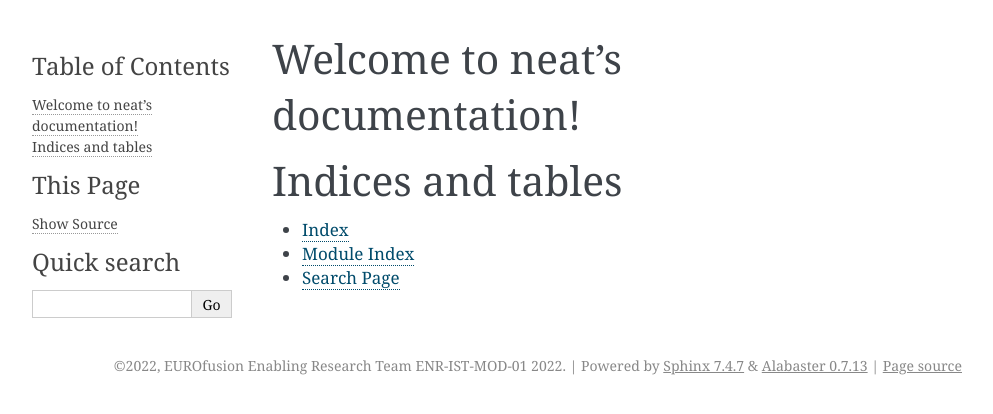
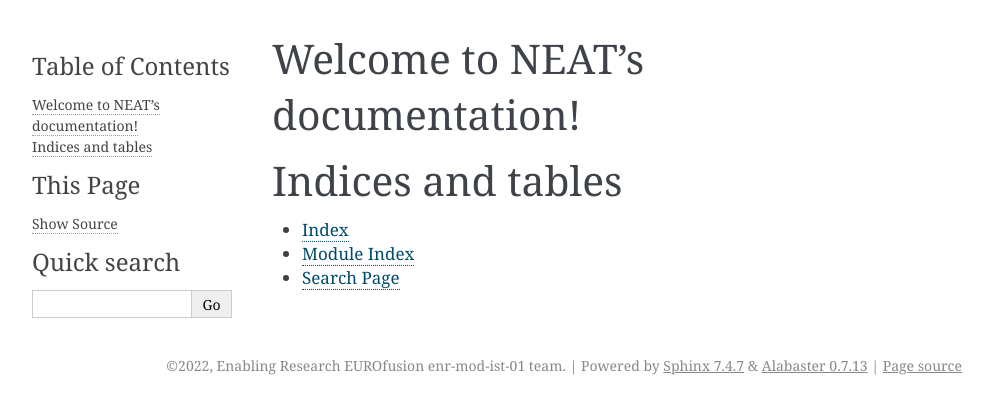
Before and after one commit to rogeriojorge/NEAT, a Sphinx documentation site: the page built from docs/source/index.rst, in a window 1280 px wide. Shown: the top 414 px of the page, without its empty margins (148-1141 px from the left). Built offline with Sphinx 7.4.7, drawn with Linux system fonts in a browser that asks for light colours; part of the change alters nothing that is shown.

```diff
--- /dev/null
+++ b/docs/requirements.txt
@@ -0,0 +1 @@
+sphinx
--- a/docs/source/conf.py
+++ b/docs/source/conf.py
@@ -17,12 +17,9 @@
 
 # -- Project information -----------------------------------------------------
 
-project = 'neat'
-copyright = '2022, EUROfusion Enabling Research Team ENR-IST-MOD-01 2022'
-author = 'EUROfusion Enabling Research Team ENR-IST-MOD-01 2022'
-
-# The full version, including alpha/beta/rc tags
-release = '0.0.1'
+project = 'NEAT'
+copyright = '2022, Enabling Research EUROfusion enr-mod-ist-01 team'
+author = 'Enabling Research EUROfusion enr-mod-ist-01 team'
 
 
 # -- General configuration ---------------------------------------------------
--- a/docs/source/index.rst
+++ b/docs/source/index.rst
@@ -1,9 +1,9 @@
-.. neat documentation master file, created by
-   sphinx-quickstart on Wed Apr  6 19:36:05 2022.
+.. NEAT documentation master file, created by
+   sphinx-quickstart on Mon Apr 11 12:43:35 2022.
    You can adapt this file completely to your liking, but it should at least
    contain the root `toctree` directive.
 
-Welcome to neat's documentation!
+Welcome to NEAT's documentation!
 ================================
 
 .. toctree::
--- a/requirements.txt
+++ b/requirements.txt
@@ -8,4 +8,3 @@ qsc.egg==info
 scikit_build==0.14.0
 scipy==1.7.0
 setuptools==59.6.0
-Sphinx==4.5.0
```
Also changed, not shown: docs/README.md (added), 2 other files.
